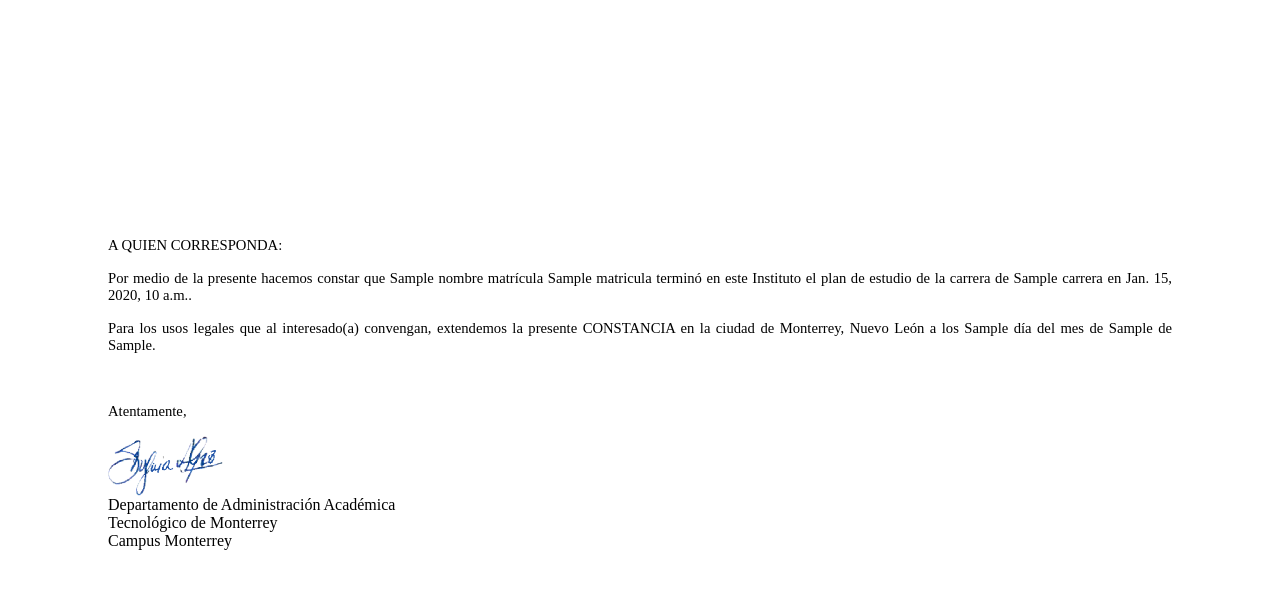
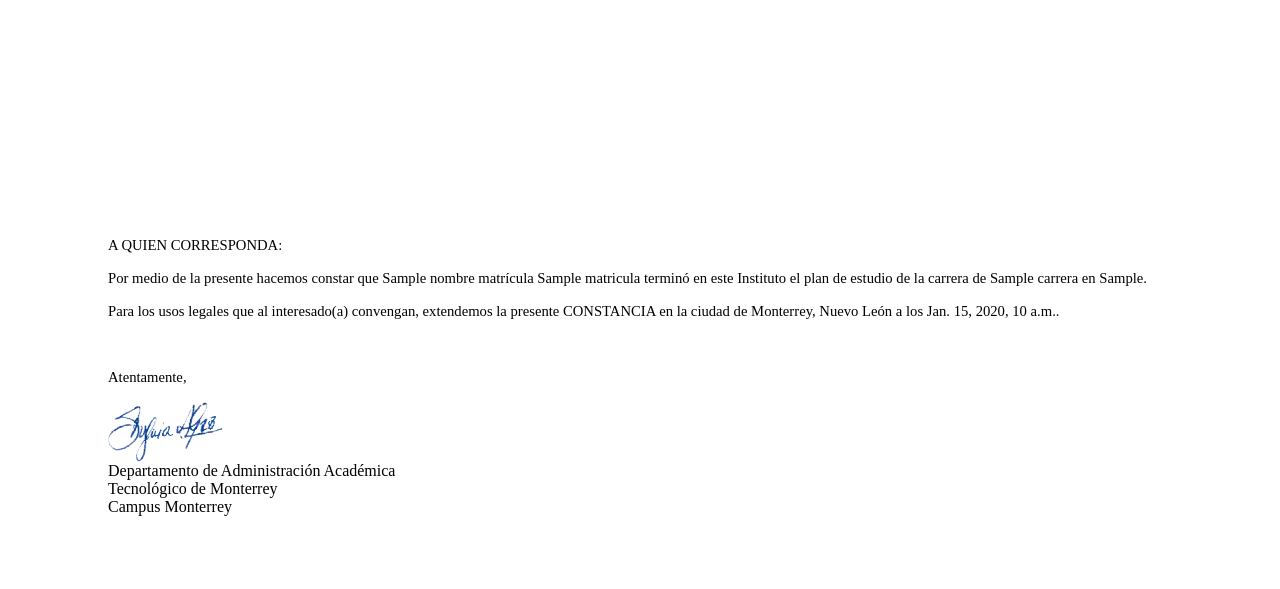
Before and after one commit to ProyectoIntegrador2018/STTA, a Django app: template back-end/STTEAPI/templates/terminacionPlan.html in a window 1280 px wide. Shown: the top 589 px of the page. Run offline with Django 3.2, Linux system fonts and the light colour scheme; the template is opened without the code that fills it: most values are stand-ins (such as "Sample title", 1, 10 or a date in 2020).

Commit message:
Fix last 4 cards

```diff
--- a/back-end/STTEAPI/templates/terminacionCarrera.html
+++ b/back-end/STTEAPI/templates/terminacionCarrera.html
@@ -17,10 +17,10 @@
 
         <!-- Cuerpo -->
         <p style="text-align: justify;">
-            <span style="font-size: 11.0pt;">Por medio de la presente hacemos constar que {{nombre}} matr&iacute;cula {{matricula}} es egresado(a) de este Instituto habiendo obtenido el t&iacute;tulo profesional de {{carrera}} en {{fecha_graduacion}}.
+            <span style="font-size: 11.0pt;">Por medio de la presente hacemos constar que {{nombre}} matr&iacute;cula {{matricula}} es egresado(a) de este Instituto habiendo obtenido el t&iacute;tulo profesional de {{carrera}} en {{posible_graduacion}}.
         </p>
         <p style="text-align: justify;">
-            <span style="font-size: 11.0pt;">Para los usos legales que al interesado(a) convengan, extendemos la presente CONSTANCIA en la ciudad de Monterrey, Nuevo Le&oacute;n a los {{dia_actual}} d&iacute;a del mes de {{mes_actual}} de {{ano_actual}}.</span>
+            <span style="font-size: 11.0pt;">Para los usos legales que al interesado(a) convengan, extendemos la presente CONSTANCIA en la ciudad de Monterrey, Nuevo Le&oacute;n a los {{fecha_actual}}.</span>
         </p>
 
         <!-- Despedida -->
--- a/back-end/STTEAPI/templates/terminacionCarreraIngles.html
+++ b/back-end/STTEAPI/templates/terminacionCarreraIngles.html
@@ -18,7 +18,7 @@
 
         <!-- Cuerpo -->
         <p style="text-align: justify;">
-            <span style="font-size: 11.0pt;">We hereby certify that {{nombre}} whose ID number is {{matricula}} has graduated from this Institute having obtained the tile of {{carrera}} in this Institute on {{fecha_graduacion}}.
+            <span style="font-size: 11.0pt;">We hereby certify that {{nombre}} whose ID number is {{matricula}} has graduated from this Institute having obtained the tile of {{carrera}} in this Institute on {{posible_graduacion}}.
         </p>
         <p style="text-align: justify;">
             <span style="font-size: 11.0pt;">We hereby extend this DOCUMENT for whatever legal purposes they may require, in Monterrey city, state of Nuevo Leon on {{fecha_actual}}.</span>
--- a/back-end/STTEAPI/templates/terminacionPlan.html
+++ b/back-end/STTEAPI/templates/terminacionPlan.html
@@ -17,10 +17,10 @@
 
         <!-- Cuerpo -->
         <p style="text-align: justify;">
-            <span style="font-size: 11.0pt;">Por medio de la presente hacemos constar que {{nombre}} matr&iacute;cula {{matricula}} termin&oacute; en este Instituto el plan de estudio de la carrera de {{carrera}} en {{fecha_graduacion}}.
+            <span style="font-size: 11.0pt;">Por medio de la presente hacemos constar que {{nombre}} matr&iacute;cula {{matricula}} termin&oacute; en este Instituto el plan de estudio de la carrera de {{carrera}} en {{posible_graduacion}}.
         </p>
         <p style="text-align: justify;">
-            <span style="font-size: 11.0pt;">Para los usos legales que al interesado(a) convengan, extendemos la presente CONSTANCIA en la ciudad de Monterrey, Nuevo Le&oacute;n a los {{dia_actual}} d&iacute;a del mes de {{mes_actual}} de {{ano_actual}}.</span>
+            <span style="font-size: 11.0pt;">Para los usos legales que al interesado(a) convengan, extendemos la presente CONSTANCIA en la ciudad de Monterrey, Nuevo Le&oacute;n a los {{fecha_actual}}.</span>
         </p>
 
         <!-- Despedida -->
--- a/back-end/STTEAPI/templates/terminacionPlanIngles.html
+++ b/back-end/STTEAPI/templates/terminacionPlanIngles.html
@@ -18,7 +18,7 @@
 
         <!-- Cuerpo -->
         <p style="text-align: justify;">
-            <span style="font-size: 11.0pt;">We hereby certify that {{nombre}} whose ID number is {{matricula}} completed the program course in the field of the {{carrera}} in this Institute on {{fecha_graduacion}}.
+            <span style="font-size: 11.0pt;">We hereby certify that {{nombre}} whose ID number is {{matricula}} completed the program course in the field of the {{carrera}} in this Institute on {{posible_graduacion}}.
         </p>
         <p style="text-align: justify;">
             <span style="font-size: 11.0pt;">We hereby extend this DOCUMENT for whatever legal purposes they may require, in Monterrey city, state of Nuevo Leon on {{fecha_actual}}.</span>
```
